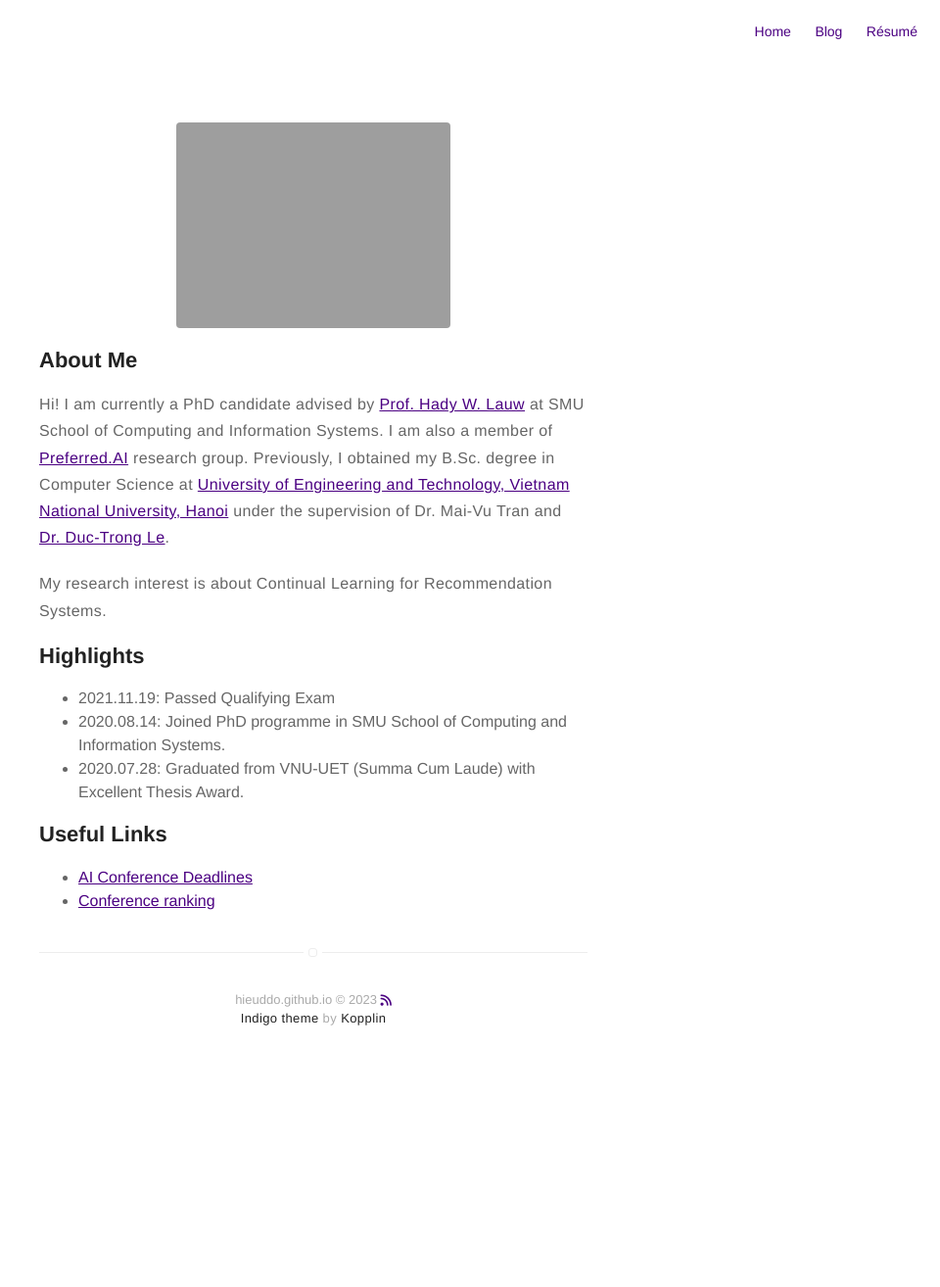
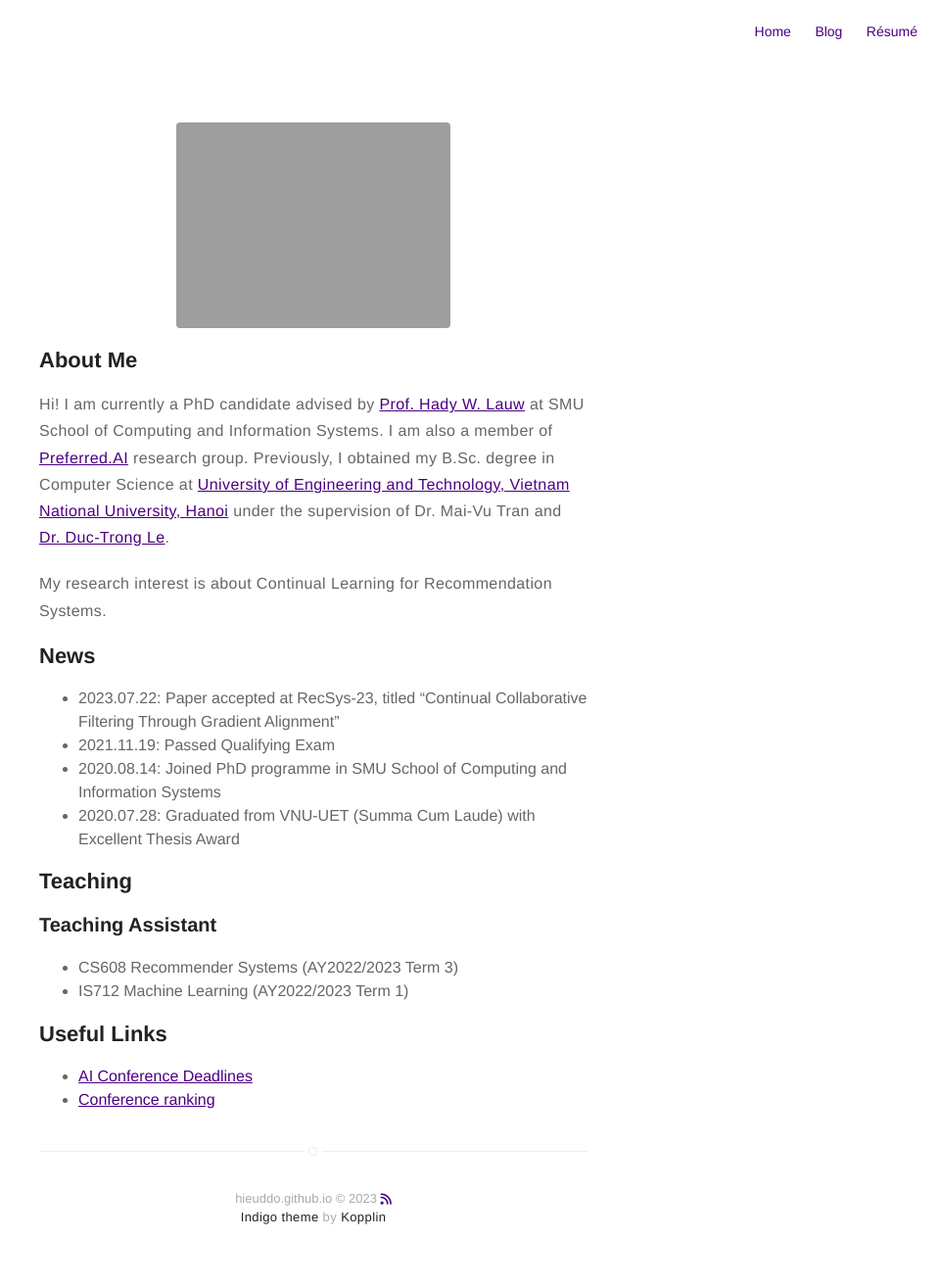
Before and after one commit to hieuddo/hieuddo.github.io, a Jekyll site: the page built from about.md, in a window 1280 px wide. Shown: the whole page at 98% size, without its empty margins (320-1280 px from the left). Built offline with Jekyll 4.4.1, drawn with Linux system fonts in a browser that asks for light colours; nearby versions of some CDN libraries; before the commit the page ends 1111 px from its top, so only the background shows below that.

Commit message:
news update

```diff
--- a/about.md
+++ b/about.md
@@ -9,10 +9,16 @@ Hi! I am currently a PhD candidate advised by [Prof. Hady W. Lauw](http://www.ha
 
 My research interest is about Continual Learning for Recommendation Systems.
 
-## Highlights
+## News
+  * 2023.07.22: Paper accepted at RecSys-23, titled "Continual Collaborative Filtering Through Gradient Alignment"
   * 2021.11.19: Passed Qualifying Exam
-  * 2020.08.14: Joined PhD programme in SMU School of Computing and Information Systems.
-  * 2020.07.28: Graduated from VNU-UET (Summa Cum Laude) with Excellent Thesis Award.
+  * 2020.08.14: Joined PhD programme in SMU School of Computing and Information Systems
+  * 2020.07.28: Graduated from VNU-UET (Summa Cum Laude) with Excellent Thesis Award
+
+## Teaching
+### Teaching Assistant
+  * CS608 Recommender Systems (AY2022/2023 Term 3)
+  * IS712 Machine Learning (AY2022/2023 Term 1)
 
 ## Useful Links
   * [AI Conference Deadlines](https://aideadlin.es/?sub=ML,CV,NLP,SP,DM)
```
